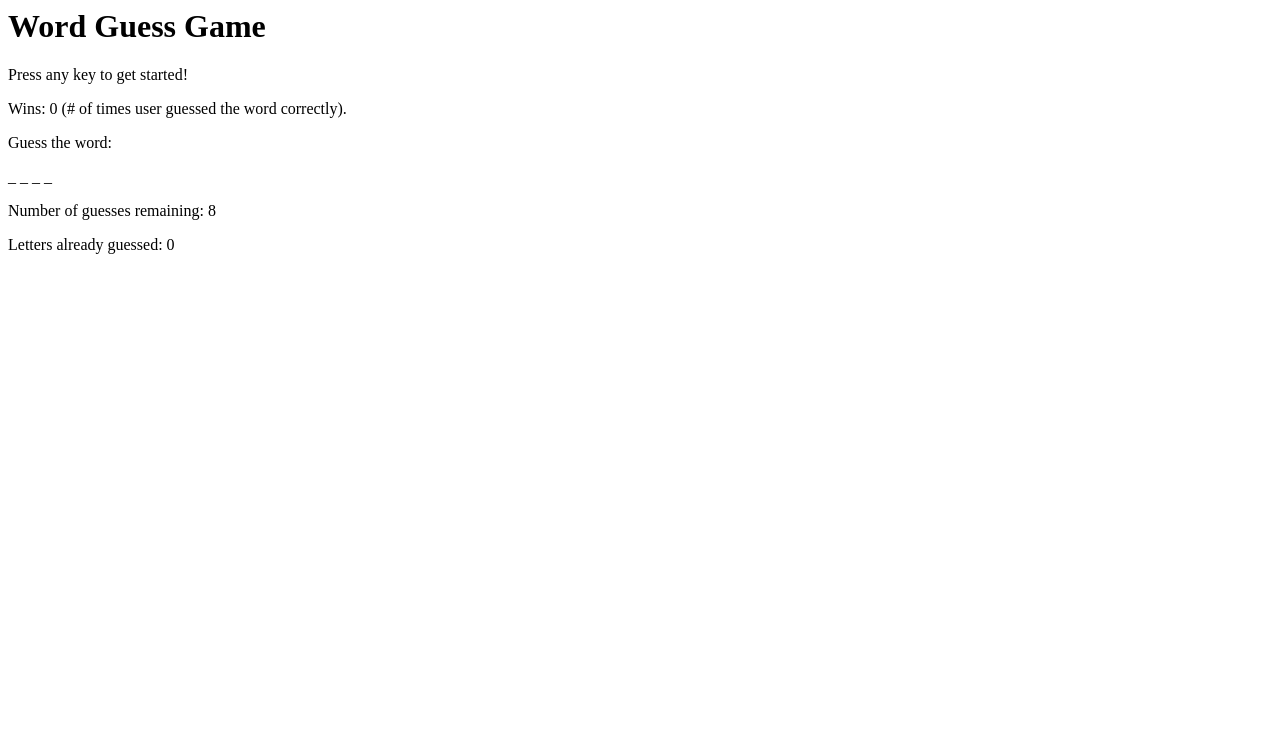
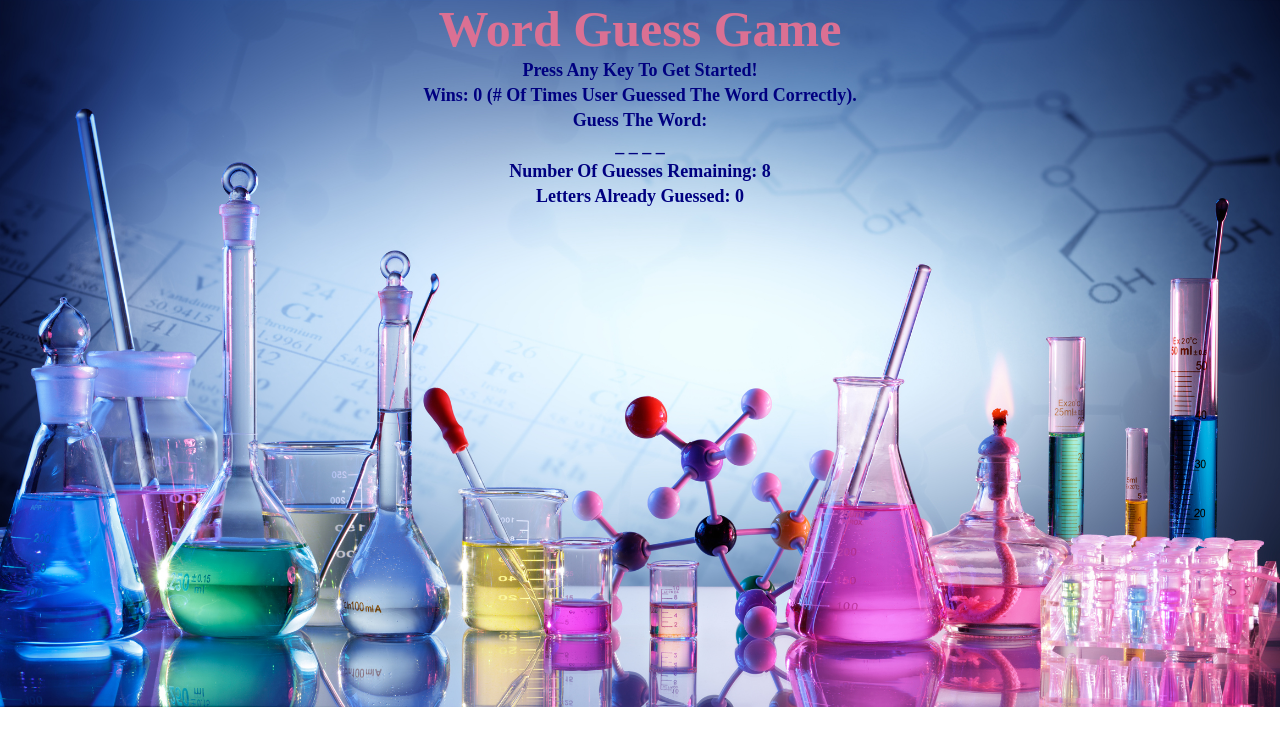
Before and after one commit to Narealberti/Testing, a plain HTML site: page index.html in a window 1280 px wide. Drawn offline with Linux system fonts and the light colour scheme; files that its build step writes are made by us from their sources.

Commit message:
added reset

```diff
--- /dev/null
+++ b/assetts/css/reset.css
@@ -0,0 +1,4 @@
+*{
+    margin: 0;
+    padding: 0;
+}
--- a/assetts/css/style.css
+++ b/assetts/css/style.css
@@ -0,0 +1,26 @@
+#background {
+    background-image: url("../images/Chemistry.jpg");
+    height:100%;
+    width:100%;
+    background-size: contain;
+    background-repeat: no-repeat;
+
+}
+
+h1 {
+    color: palevioletred;
+    font-size: 50px;
+    text-align: center;
+
+
+}
+
+p {
+    text-align: center;
+    text-transform: capitalize;
+    color: navy;
+    font-weight: bold;
+    font-size: large;
+    line-height: 1.4;
+
+}
--- a/index.html
+++ b/index.html
@@ -1,13 +1,14 @@
 <html>
 	<head>
-		 <link rel="stylesheet" type="text/css" href="css/style.css">
+			<link rel="stylesheet" type="text/css" href="assetts/css/reset.css">
+		 <link rel="stylesheet" type="text/css" href="assetts/css/style.css">
 
 		 <script src="assetts/javascript/game.js" type="text/javascript">
 		 </script>
 	</head>
 
 	<body>
-
+		<div id="background">
 			<h1>Word Guess Game</h1>
 			<p>Press any key to get started!
 			<p>Wins: <span id="NumberOfWins"></span> (# of times user guessed the word correctly).</p>
@@ -20,5 +21,10 @@
 			<p>Number of guesses remaining: <span id="NumberOfGuessesLeft">5</span></p>
 			<p>Letters already guessed: <span id="LettersGuessed">0</span></p>
 
+
+
+
+			</div>
+
 	</body>
 </html>
```
Also changed, not shown: assetts/images/Chemistry.jpg (added), 2 other files. Lines whose indentation alone changed are shown as unchanged.
